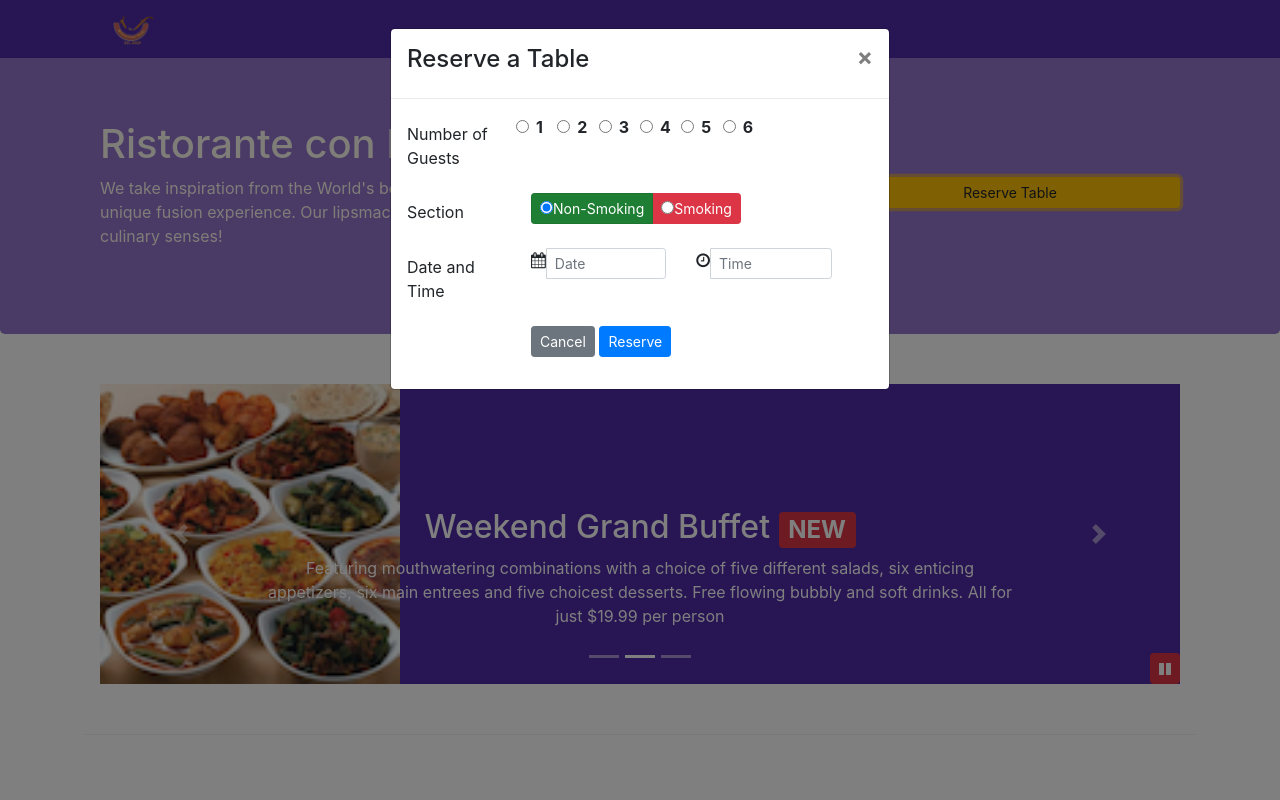
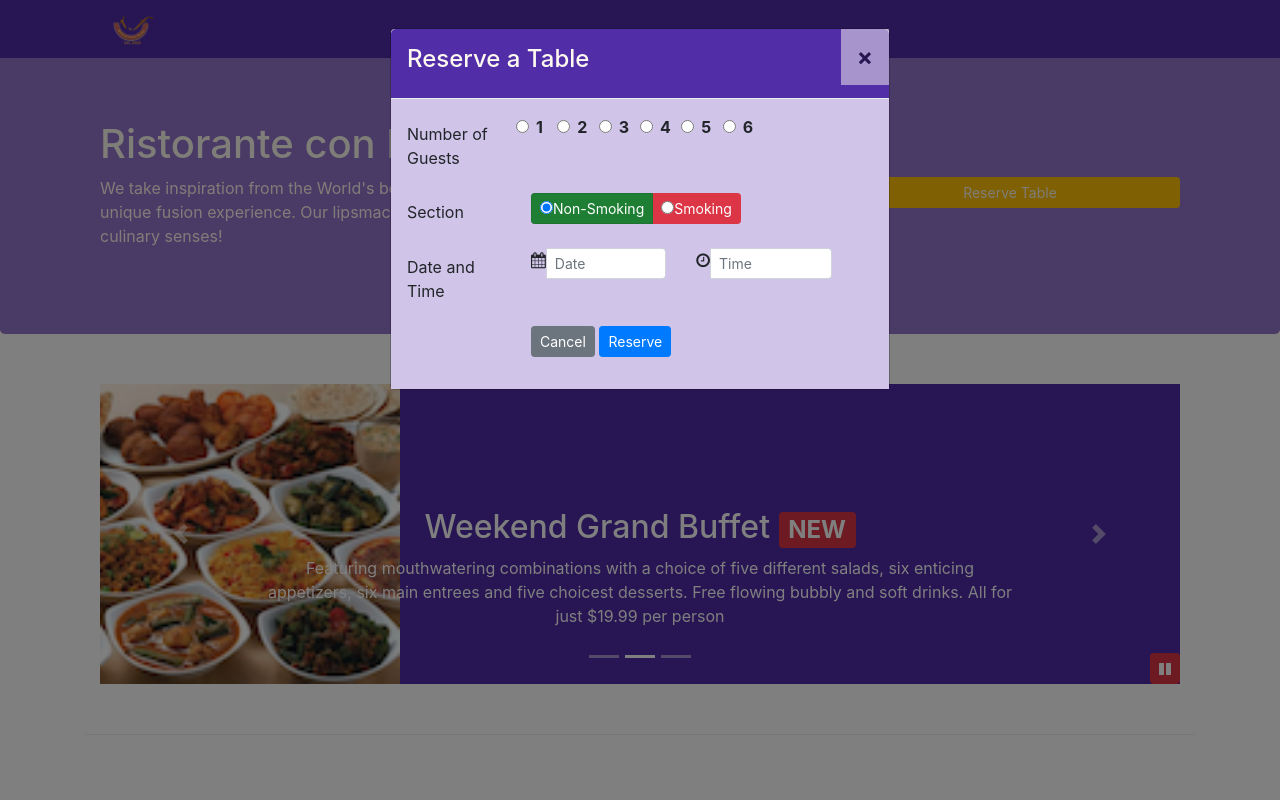
Before and after one commit to Vikywes/cfusion, a website: page index.html in a window 1280 px wide. Both pictures are taken after a click on the link "Reserve Table". Shown: the top 800 px of the page. Drawn offline with nearby package versions, Linux system fonts and the light colour scheme.

Commit message:
Modal Assignment Part-4

```diff
--- a/css/styles.scss
+++ b/css/styles.scss
@@ -67,3 +67,19 @@ body{
     position: absolute;
     bottom: 0px;
 }
+
+//Modal classes --Login Menu & Reserve Table
+.modal-header{
+    background-color: $background-dark;
+    color:floralwhite;
+
+    .close{
+        background-color:floralwhite;
+    }
+}
+.modal-body{
+    background-color: $background-pale;
+}
+.modal-footer{
+    background-color: $background-light;
+}
--- a/index.html
+++ b/index.html
@@ -41,7 +41,8 @@
                     </li>
                 </ul>
                 <span class="navbar-text"> <!--******This Activates the Modal Class****Just After the NAV BAR-->
-                    <a data-toggle="modal" data-target="#loginModal"><span class="fa fa-sign-in"> Login</span></a>
+                    <a data-toggle=" " data-target="" id="loginModalButton"><span class="fa fa-sign-in"> Login</span></a>
+                    <!--<a data-toggle="modal" data-target="#loginModal"><span class="fa fa-sign-in"> Login</span></a>-->
                 </span>
             </div>
         </div>
@@ -201,7 +202,9 @@
 
                                     <!--JS SCRIPT ADDED AT BOTTOM*****Tool Tip- Controlled the Script Below****
                     <a type="button" href="#reserveform" class="btn btn-block btn-warning btn-sm" data-toggle="tooltip" data-html="true" title="Or call us at <br><strong>+852 12345678</strong>" data-placement="bottom">Reserve Table</a> -->
-                    <a type="button" href="#reserveform" class="btn btn-block btn-warning btn-sm" data-toggle="modal" data-target="#reserveModal">Reserve Table</a>
+
+                    <a type="button" class="btn btn-block btn-warning btn-sm" data-toggle="" data-target="" id="reserveFormModal">Reserve Table</a>
+                    <!--<a type="button" href="#reserveform" class="btn btn-block btn-warning btn-sm" data-toggle="modal" data-target="#reserveModal">Reserve Table</a>-->
                 </div>
             </div>
         </div>
--- a/js/scripts.js
+++ b/js/scripts.js
@@ -33,4 +33,15 @@
 
                    }
            }) ;
+
+            // for Login Modal at the top of the Navbar
+            $("#loginModalButton").click(function(){
+                $("#loginModal").modal('toggle');    //modal.('toggle')
+            });
+
+            //For Reserve Button
+            $("#reserveFormModal").click(function(){
+                $("#reserveModal").modal('show');
+            });
+
         });
```
Also changed, not shown: css/styles.css.
